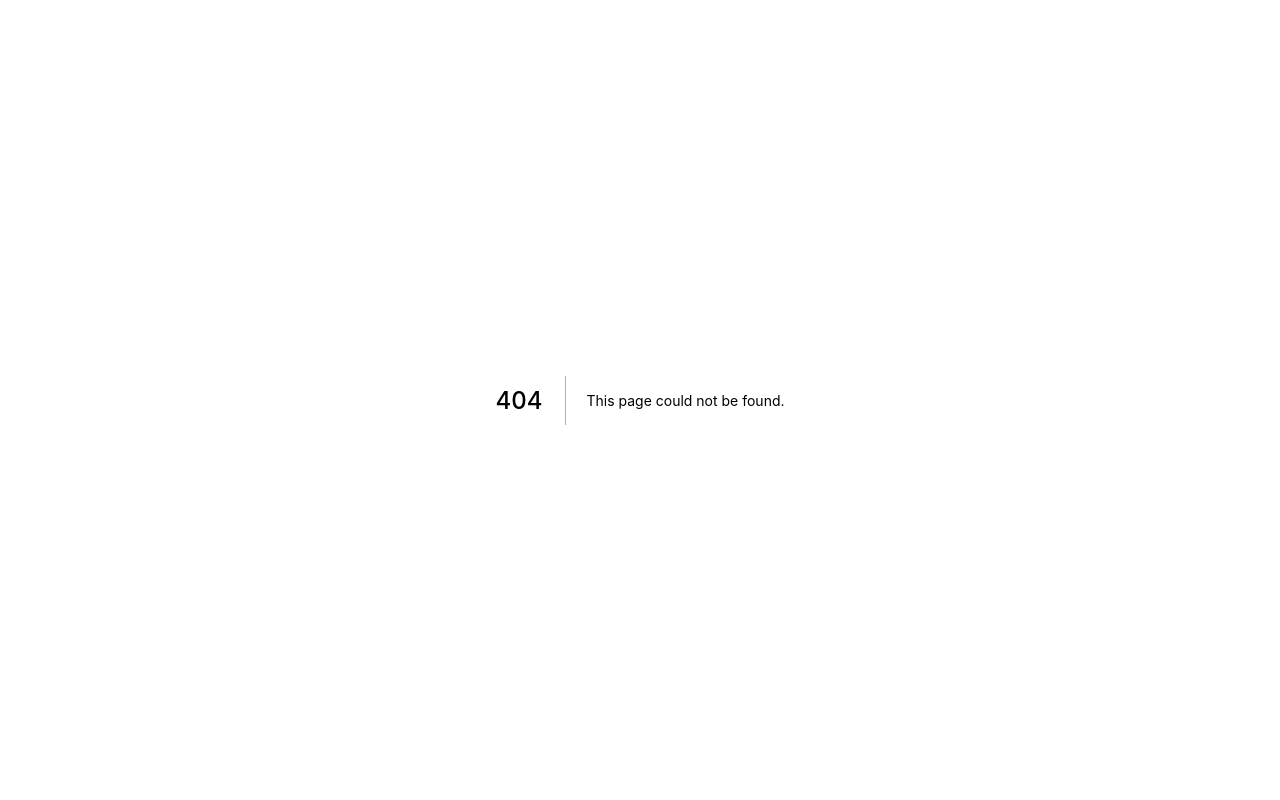
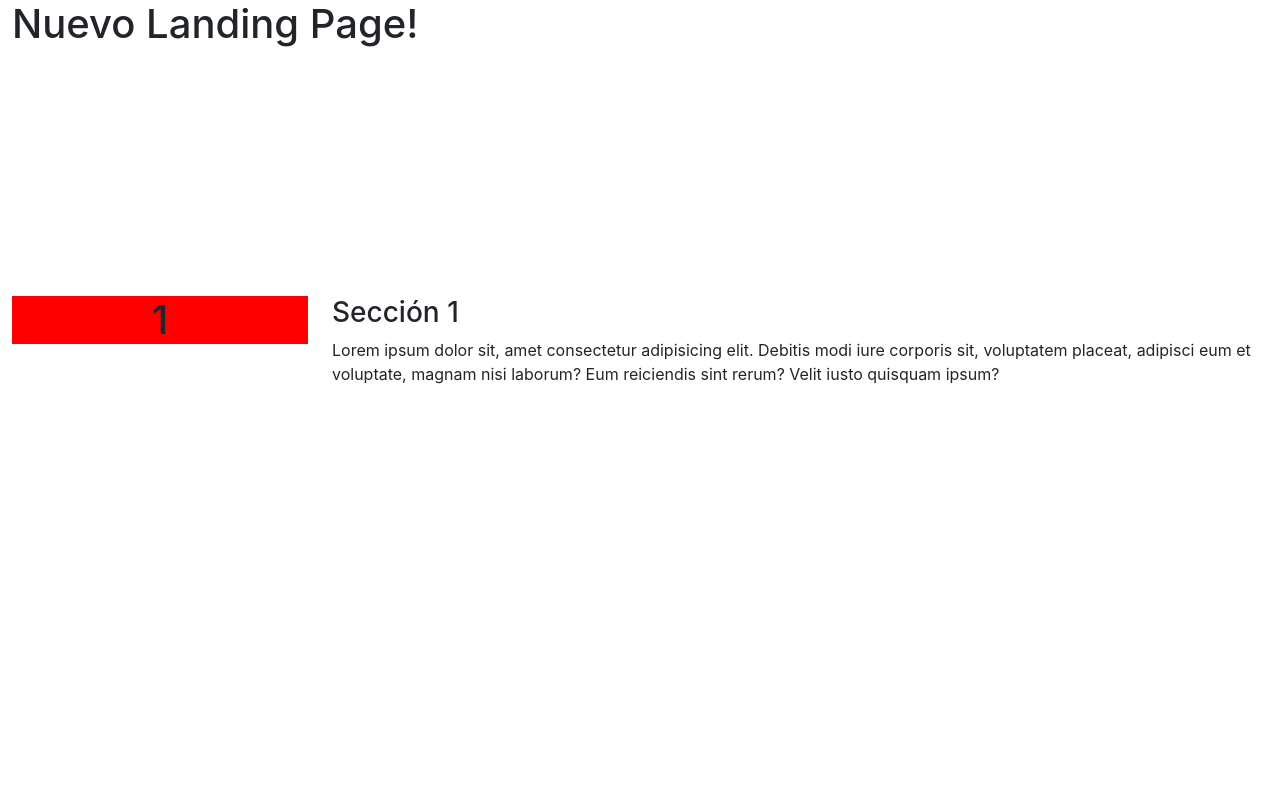
Before and after one commit to LeandroHornos/dataunderdogs, a Next.js app: page /newlanding in a window 1280 px wide. Before the commit this address had no page. Shown: the top 800 px of the page. Built offline with nearby package versions, Linux system fonts and the light colour scheme; a web font is replaced by a local one.

Commit message:
Created new landing page with scrollytelling capabilities

```diff
--- /dev/null
+++ b/pages/newlanding.jsx
@@ -0,0 +1,84 @@
+import { useState, useRef } from "react";
+
+//Layout
+import { BlankLayout } from "../components/Layout";
+
+// Custom Hooks
+import { useIntersection } from "../utils/useIntersection";
+
+const newlanding = () => {
+  const ScrollerContainerRef = useRef(null);
+  const [currentNumber, setCurrentNumber] = useState(1);
+
+  useIntersection(
+    ScrollerContainerRef,
+    "h3",
+    (entry, idx) => {
+      if (entry.intersectionRatio === 1) {
+        setCurrentNumber(idx + 1);
+      }
+    },
+    { threshold: 1, rootMargin: "32px 0px -80% 0px" }
+  );
+
+  return (
+    <BlankLayout>
+      <div className="row">
+        <div className="col-12">
+          <h1>Nuevo Landing Page!</h1>
+          <div style={{ minHeight: "30vh" }}></div>
+        </div>
+      </div>
+      <div className="row">
+        <div className="col-md-3">
+          <div
+            className="sticky-visual text-center"
+            style={{ backgroundColor: "red" }}
+          >
+            <h1>{currentNumber}</h1>
+          </div>
+        </div>
+        <div className="col-md-9" ref={ScrollerContainerRef}>
+          <section className="scroll-section">
+            <h3>Sección 1</h3>
+            <p>
+              Lorem ipsum dolor sit, amet consectetur adipisicing elit. Debitis
+              modi iure corporis sit, voluptatem placeat, adipisci eum et
+              voluptate, magnam nisi laborum? Eum reiciendis sint rerum? Velit
+              iusto quisquam ipsum?
+            </p>
+          </section>
+          <section className="scroll-section">
+            <h3>Sección 2</h3>
+            <p>
+              Lorem ipsum dolor sit, amet consectetur adipisicing elit. Debitis
+              modi iure corporis sit, voluptatem placeat, adipisci eum et
+              voluptate, magnam nisi laborum? Eum reiciendis sint rerum? Velit
+              iusto quisquam ipsum?
+            </p>
+          </section>
+          <section className="scroll-section">
+            <h3>Sección 3</h3>
+            <p>
+              Lorem ipsum dolor sit, amet consectetur adipisicing elit. Debitis
+              modi iure corporis sit, voluptatem placeat, adipisci eum et
+              voluptate, magnam nisi laborum? Eum reiciendis sint rerum? Velit
+              iusto quisquam ipsum?
+            </p>
+          </section>
+          <section className="scroll-section">
+            <h3>Sección 4</h3>
+            <p>
+              Lorem ipsum dolor sit, amet consectetur adipisicing elit. Debitis
+              modi iure corporis sit, voluptatem placeat, adipisci eum et
+              voluptate, magnam nisi laborum? Eum reiciendis sint rerum? Velit
+              iusto quisquam ipsum?
+            </p>
+          </section>
+        </div>
+      </div>
+    </BlankLayout>
+  );
+};
+
+export default newlanding;
--- a/styles/globals.css
+++ b/styles/globals.css
@@ -107,3 +107,26 @@ body {
 .card {
   margin-bottom: 20px;
 }
+
+/* SCROLLYTELLING */
+
+.sticky-visual {
+  flex: none;
+  position: sticky;
+  top: 64px;
+  margin-left: 0;
+  margin-top: 0;
+}
+
+.scroll-section {
+  min-height: 90vh;
+}
+
+@media only screen and (max-width: 768px) {
+  .sticky-visual {
+    display: none;
+  }
+  .scroll-section {
+    min-height: 0vh;
+  }
+}
--- /dev/null
+++ b/utils/useIntersection.js
@@ -0,0 +1,39 @@
+/*
+This custom hook was taken for the example found at this url:
+https://varun.ca/scrollytelling/
+
+The author explains:
+"I wrote a custom hook that tracks all elements of a specific type,
+within a particular parent element.
+And then executes a callback when one of them enters the target area."
+*/
+
+import { useEffect } from "react";
+
+export const useIntersection = (ref, selector, handler, options) => {
+  useEffect(() => {
+    const observers = [];
+
+    if (ref.current && typeof IntersectionObserver === "function") {
+      const handleIntersect = (idx) => (entries) => {
+        handler(entries[0], idx);
+      };
+
+      ref.current.querySelectorAll(selector).forEach((node, idx) => {
+        const observer = new IntersectionObserver(
+          handleIntersect(idx),
+          options
+        );
+        observer.observe(node);
+        observers.push(observer);
+      });
+
+      return () => {
+        observers.forEach((observer) => {
+          observer.disconnect();
+        });
+      };
+    }
+    return () => {};
+  }, [ref.current, options.threshold, options.rootMargin]);
+};
```
